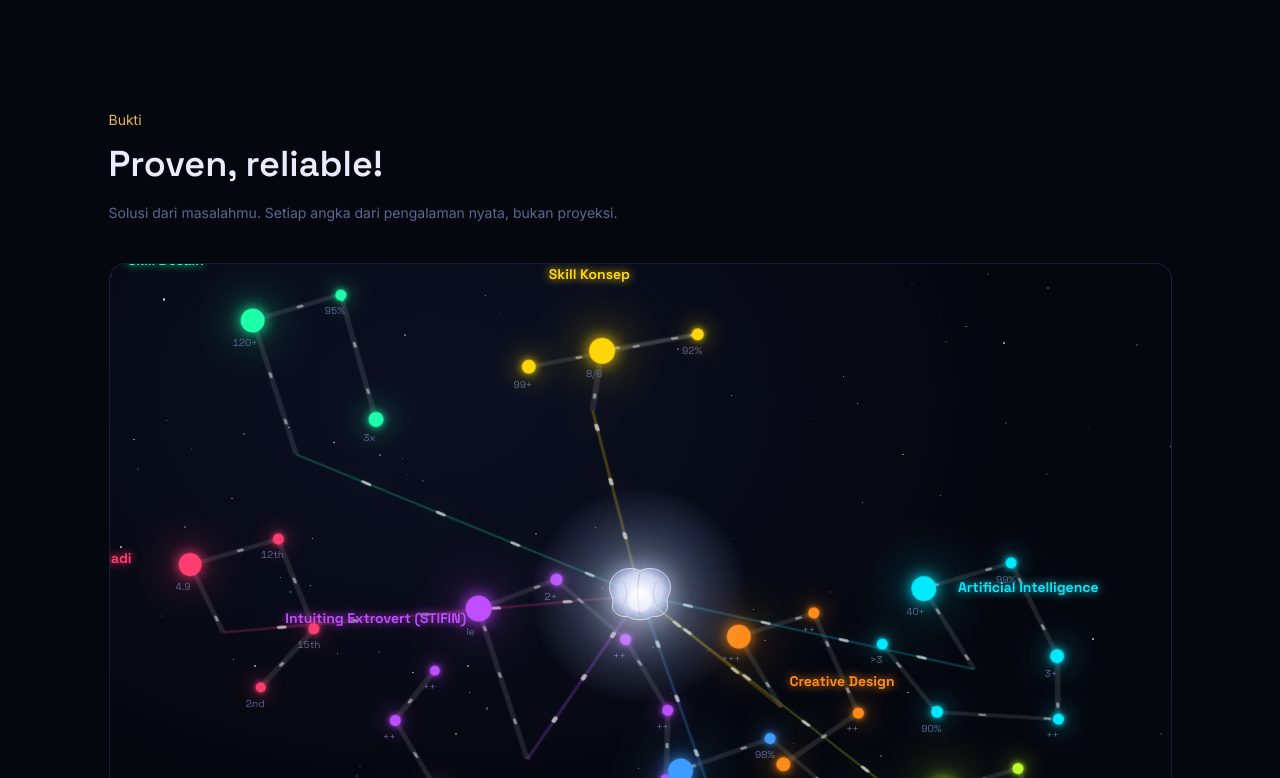
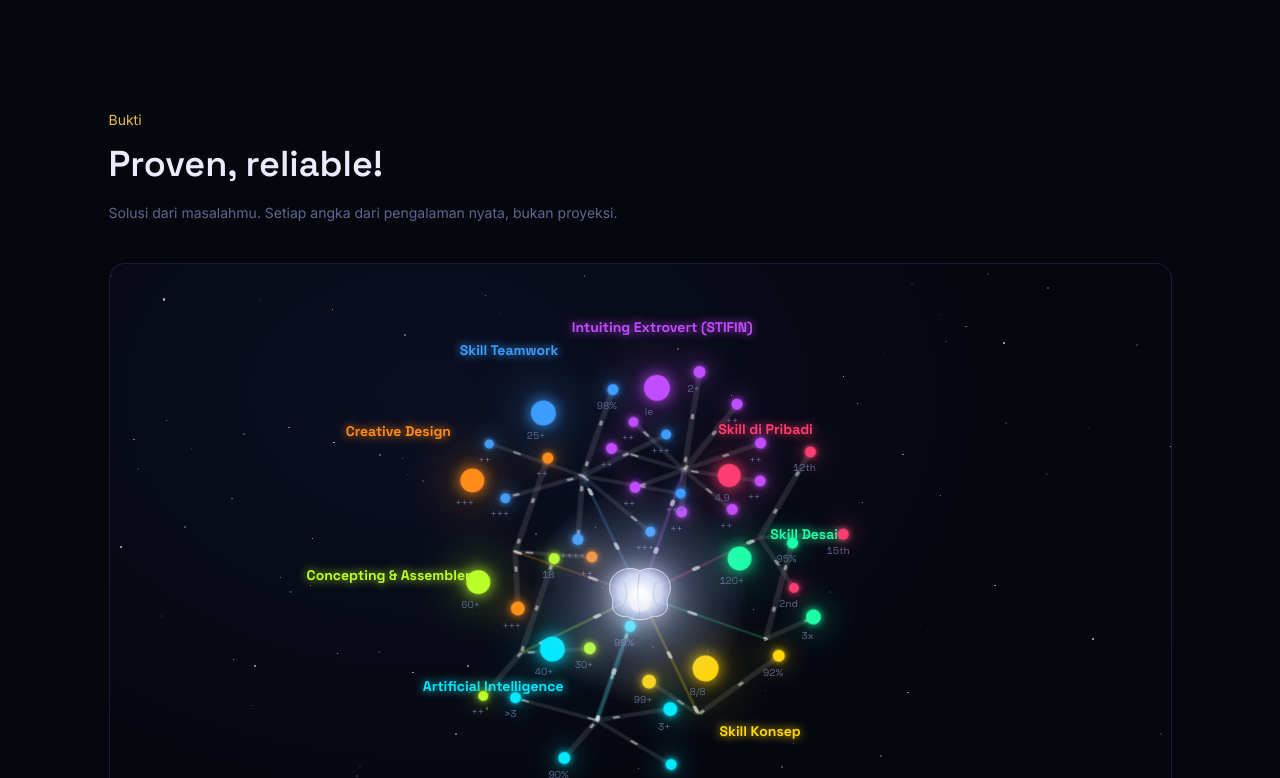
Before and after one commit to theartivator/cv-ihsanuddin, a React (Vite) app: page / in a window 1280 px wide. Shown: the part 802-1580 px from the top of the page. Built offline with nearby package versions, Linux system fonts and the light colour scheme.

Commit message:
fix(proof): star-topology links (child->head->core) and rotation-safe layout so nothing clips while orbiting

```diff
--- a/src/components/ImpactProof.jsx
+++ b/src/components/ImpactProof.jsx
@@ -3,71 +3,71 @@ import SectionHeading from "./SectionHeading";
 
 const clusters = [
   {
-    id: "design", label: "Skill Desain", hex: "#1dffa8", anchor: { x: 15, y: 47 },
+    id: "design", label: "Skill Desain", hex: "#1dffa8", anchor: { x: 62.5, y: 50 },
     nodes: [
-      { dx: -8, dy: -17, size: 24, value: "120+", desc: "Proyek desain yang selesai dan dikirim ke klien." },
-      { dx: -1, dy: -25, size: 11, value: "95%", desc: "Desain disetujui pada iterasi pertama." },
-      { dx: 6, dy: -9, size: 15, value: "3x", desc: "Lebih cepat dari brief ke mockup final." },
+      { dx: -4.79, dy: -10.18, size: 24, value: "120+", desc: "Proyek desain yang selesai dan dikirim ke klien." },
+      { dx: -0.6, dy: -14.97, size: 11, value: "95%", desc: "Desain disetujui pada iterasi pertama." },
+      { dx: 3.59, dy: -5.39, size: 15, value: "3x", desc: "Lebih cepat dari brief ke mockup final." },
     ],
   },
   {
-    id: "konsep", label: "Skill Konsep", hex: "#ffd60a", anchor: { x: 40, y: 26 },
+    id: "konsep", label: "Skill Konsep", hex: "#ffd60a", anchor: { x: 58.84, y: 64.14 },
     nodes: [
-      { dx: -1, dy: -9, size: 26, value: "8/8", desc: "Konsep tervalidasi lewat riset sebelum eksekusi." },
-      { dx: 7, dy: -16, size: 12, value: "92%", desc: "Kesesuaian hasil akhir dengan ide awal." },
-      { dx: -7, dy: -3, size: 14, value: "99+", desc: "Mind mapping melihat masalah yang harus diselesaikan." },
+      { dx: -0.77, dy: -6.91, size: 26, value: "8/8", desc: "Konsep tervalidasi lewat riset sebelum eksekusi." },
+      { dx: 5.38, dy: -12.29, size: 12, value: "92%", desc: "Kesesuaian hasil akhir dengan ide awal." },
+      { dx: -5.38, dy: -2.3, size: 14, value: "99+", desc: "Mind mapping melihat masalah yang harus diselesaikan." },
     ],
   },
   {
-    id: "intuit", label: "Intuiting Extrovert (STIFIN)", hex: "#c04dff", anchor: { x: 45, y: 79 },
+    id: "intuit", label: "Intuiting Extrovert (STIFIN)", hex: "#c04dff", anchor: { x: 50, y: 30 },
     nodes: [
-      { dx: -9, dy: -19, size: 26, value: "Ie", desc: "Tipe mesin kecerdasan hasil tes STIFIN." },
-      { dx: -3, dy: -27, size: 12, value: "2+", desc: "Individu yang telah dipetakan potensinya." },
-      { dx: 5, dy: -22, size: 11, value: "++", desc: "Reformer" },
-      { dx: 11, dy: -14, size: 11, value: "++", desc: "Quality" },
-      { dx: 13, dy: -4, size: 11, value: "++", desc: "Assembler" },
-      { dx: 10, dy: 6, size: 11, value: "++", desc: "Innovation" },
-      { dx: 2, dy: 11, size: 11, value: "++", desc: "Forecaster" },
-      { dx: -7, dy: 9, size: 11, value: "++", desc: "Solver" },
-      { dx: -13, dy: 1, size: 11, value: "++", desc: "Genuine" },
-      { dx: -11, dy: -8, size: 10, value: "++", desc: "Benchmarker" },
+      { dx: -4.92, dy: -10.39, size: 26, value: "Ie", desc: "Tipe mesin kecerdasan hasil tes STIFIN." },
+      { dx: -1.64, dy: -14.77, size: 12, value: "2+", desc: "Individu yang telah dipetakan potensinya." },
+      { dx: 2.73, dy: -12.03, size: 11, value: "++", desc: "Reformer" },
+      { dx: 6.02, dy: -7.66, size: 11, value: "++", desc: "Quality" },
+      { dx: 7.11, dy: -2.19, size: 11, value: "++", desc: "Assembler" },
+      { dx: 5.47, dy: 3.28, size: 11, value: "++", desc: "Innovation" },
+      { dx: 1.09, dy: 6.02, size: 11, value: "++", desc: "Forecaster" },
+      { dx: -3.83, dy: 4.92, size: 11, value: "++", desc: "Solver" },
+      { dx: -7.11, dy: 0.55, size: 11, value: "++", desc: "Genuine" },
+      { dx: -6.02, dy: -4.38, size: 10, value: "++", desc: "Benchmarker" },
     ],
   },
   {
-    id: "pribadi", label: "Skill di Pribadi", hex: "#ff3d71", anchor: { x: 14, y: 76 },
+    id: "pribadi", label: "Skill di Pribadi", hex: "#ff3d71", anchor: { x: 58.84, y: 35.86 },
     nodes: [
-      { dx: -5, dy: -8, size: 23, value: "4.9", desc: "Rating personal branding dari rekan & klien." },
-      { dx: 2, dy: -16, size: 11, value: "12th", desc: "Konsistensi jejak rekam personal." },
-      { dx: 8, dy: -5, size: 11, value: "15th", desc: "As Graphic designer" },
-      { dx: 5, dy: 6, size: 10, value: "2nd", desc: "Month Deep Dive AI" },
+      { dx: -4.6, dy: -7.35, size: 23, value: "4.9", desc: "Rating personal branding dari rekan & klien." },
+      { dx: 1.84, dy: -14.71, size: 11, value: "12th", desc: "Konsistensi jejak rekam personal." },
+      { dx: 7.35, dy: -4.6, size: 11, value: "15th", desc: "As Graphic designer" },
+      { dx: 4.6, dy: 5.52, size: 10, value: "2nd", desc: "Month Deep Dive AI" },
     ],
   },
   {
-    id: "team", label: "Skill Teamwork", hex: "#3d9dff", anchor: { x: 66, y: 82 },
+    id: "team", label: "Skill Teamwork", hex: "#3d9dff", anchor: { x: 41.16, y: 35.86 },
     nodes: [
-      { dx: -7, dy: -9, size: 25, value: "25+", desc: "Tim lintas fungsi yang pernah dipimpin/didampingi." },
-      { dx: 0, dy: -18, size: 11, value: "98%", desc: "Tingkat retensi anggota dalam tim yang sama." },
-      { dx: 8, dy: -13, size: 10, value: "+++", desc: "Responsible" },
-      { dx: 12, dy: -3, size: 10, value: "+++", desc: "Listener" },
-      { dx: 10, dy: 6, size: 10, value: "+++", desc: "Management Conflict" },
-      { dx: 2, dy: 12, size: 11, value: "++++", desc: "Problem Solver" },
-      { dx: -8, dy: 9, size: 10, value: "+++", desc: "Agile" },
-      { dx: -12, dy: 0, size: 9, value: "++", desc: "Adaptive" },
+      { dx: -5.4, dy: -6.95, size: 25, value: "25+", desc: "Tim lintas fungsi yang pernah dipimpin/didampingi." },
+      { dx: 0, dy: -13.89, size: 11, value: "98%", desc: "Tingkat retensi anggota dalam tim yang sama." },
+      { dx: 6.18, dy: -10.03, size: 10, value: "+++", desc: "Responsible" },
+      { dx: 9.26, dy: -2.32, size: 10, value: "+++", desc: "Listener" },
+      { dx: 7.72, dy: 4.63, size: 10, value: "+++", desc: "Management Conflict" },
+      { dx: 1.54, dy: 9.26, size: 11, value: "++++", desc: "Problem Solver" },
+      { dx: -6.18, dy: 6.95, size: 10, value: "+++", desc: "Agile" },
+      { dx: -9.26, dy: 0, size: 9, value: "++", desc: "Adaptive" },
     ],
   },
   {
-    id: "ai", label: "Artificial Intelligence", hex: "#00eaff", anchor: { x: 82, y: 44 },
+    id: "ai", label: "Artificial Intelligence", hex: "#00eaff", anchor: { x: 50, y: 70 },
     nodes: [
-      { dx: -7, dy: -9, size: 25, value: "40+", desc: "Tools/alur kerja berbasis AI yang dibangun." },
-      { dx: 0, dy: -17, size: 11, value: "99%", desc: "Akurasi proses yang diotomasi." },
-      { dx: 7, dy: -6, size: 14, value: "3+", desc: "User Artificial Intelligence LLM" },
-      { dx: 9, dy: 3, size: 11, value: "++", desc: "N8N Automation Workflow" },
-      { dx: -2, dy: 8, size: 12, value: "90%", desc: "Menuju Automasi System Kerja" },
-      { dx: -9, dy: 1, size: 11, value: ">3", desc: "Build AI Agent dengan Hermes" },
+      { dx: -6.18, dy: -7.94, size: 25, value: "40+", desc: "Tools/alur kerja berbasis AI yang dibangun." },
+      { dx: 0, dy: -15, size: 11, value: "99%", desc: "Akurasi proses yang diotomasi." },
+      { dx: 6.18, dy: -5.29, size: 14, value: "3+", desc: "User Artificial Intelligence LLM" },
+      { dx: 7.94, dy: 2.65, size: 11, value: "++", desc: "N8N Automation Workflow" },
+      { dx: -1.76, dy: 7.06, size: 12, value: "90%", desc: "Menuju Automasi System Kerja" },
+      { dx: -7.94, dy: 0.88, size: 11, value: ">3", desc: "Build AI Agent dengan Hermes" },
     ],
   },
   {
-    id: "creative", label: "Creative Design", hex: "#ff8c1a", anchor: { x: 66, y: 59 },
+    id: "creative", label: "Creative Design", hex: "#ff8c1a", anchor: { x: 37.5, y: 50 },
     nodes: [
       { dx: -6, dy: -8, size: 24, value: "+++", desc: "Brand Identity" },
       { dx: 0, dy: -15, size: 11, value: "++", desc: "Logo Design" },
@@ -76,7 +76,7 @@ const clusters = [
     ],
   },
   {
-    id: "assembler", label: "Concepting & Assembler", hex: "#baff29", anchor: { x: 89, y: 71 },
+    id: "assembler", label: "Concepting & Assembler", hex: "#baff29", anchor: { x: 41.16, y: 64.14 },
     nodes: [
       { dx: -6, dy: -8, size: 24, value: "60+", desc: "Sistem/komponen berbeda berhasil dirakit jadi satu." },
       { dx: 0, dy: -15, size: 11, value: "18", desc: "Produk end-to-end yang dirilis." },
@@ -90,24 +90,27 @@ const CORE = { x: 50, y: 50 };
 
 const clamp = (v, min, max) => Math.max(min, Math.min(max, v));
 
-// flatten clusters into positioned nodes + chained link segments once
+// flatten clusters into positioned nodes. Every non-head node links straight
+// to its cluster's head (star topology) — never to a sibling.
 const { positioned, links } = (() => {
   const positioned = [];
   const links = [];
   clusters.forEach((cluster) => {
-    let prev = cluster.anchor;
-    cluster.nodes.forEach((n) => {
+    const headX = cluster.anchor.x;
+    const headY = cluster.anchor.y;
+    cluster.nodes.forEach((n, idx) => {
       const x = clamp(cluster.anchor.x + n.dx, 3, 97);
       const y = clamp(cluster.anchor.y + n.dy, 3, 97);
-      links.push({ from: prev, to: { x, y }, clusterId: cluster.id });
-      prev = { x, y };
-      positioned.push({ ...n, x, y, clusterId: cluster.id, clusterLabel: cluster.label, hex: cluster.hex });
+      if (idx > 0) {
+        links.push({ from: { x: headX, y: headY }, to: { x, y }, clusterId: cluster.id });
+      }
+      positioned.push({ ...n, x, y, isHead: idx === 0, clusterId: cluster.id, clusterLabel: cluster.label, hex: cluster.hex });
     });
   });
   return { positioned, links };
 })();
 
-// light beams flowing OUTWARD: from the central core toward each cluster anchor
+// light beams flowing OUTWARD: from the central core toward each cluster head
 const coreLinks = clusters.map((c, i) => ({
   id: c.id,
   hex: c.hex,
@@ -117,13 +120,14 @@ const coreLinks = clusters.map((c, i) => ({
   duration: (3.2 + (i % 4) * 0.5).toFixed(2),
 }));
 
-// the biggest / first node of every cluster acts as its labelled "head"
+// every cluster head gets its label written out, pushed a little further
+// from the core so it doesn't sit on top of the node itself
 const heads = clusters.map((c) => {
   const head = positioned.find((p) => p.clusterId === c.id);
   const dx = head.x - CORE.x;
   const dy = head.y - CORE.y;
   const len = Math.hypot(dx, dy) || 1;
-  const push = head.size * 0.11 + 8;
+  const push = head.size * 0.1 + 6.5;
   return {
     id: c.id,
     label: c.label,
@@ -182,7 +186,7 @@ export default function ImpactProof() {
 
           {/* everything that orbits the core: links, nodes, head labels */}
           <div className="absolute inset-0 proof-orbit-wrap">
-            {/* cluster-internal links — flow outward from head to leaves */}
+            {/* every child skill connects straight to its head skill (star topology) */}
             <svg className="absolute inset-0 w-full h-full" viewBox="0 0 100 100" preserveAspectRatio="none">
               {links.map((l, i) => {
                 const active = hovered && hovered.clusterId === l.clusterId;
@@ -213,7 +217,7 @@ export default function ImpactProof() {
               })}
             </svg>
 
-            {/* beams flowing outward from the central core to every cluster */}
+            {/* then every head skill connects to the central core */}
             <svg className="absolute inset-0 w-full h-full" viewBox="0 0 100 100" preserveAspectRatio="none">
               {coreLinks.map((l) => {
                 const active = hovered && hovered.clusterId === l.id;
```
